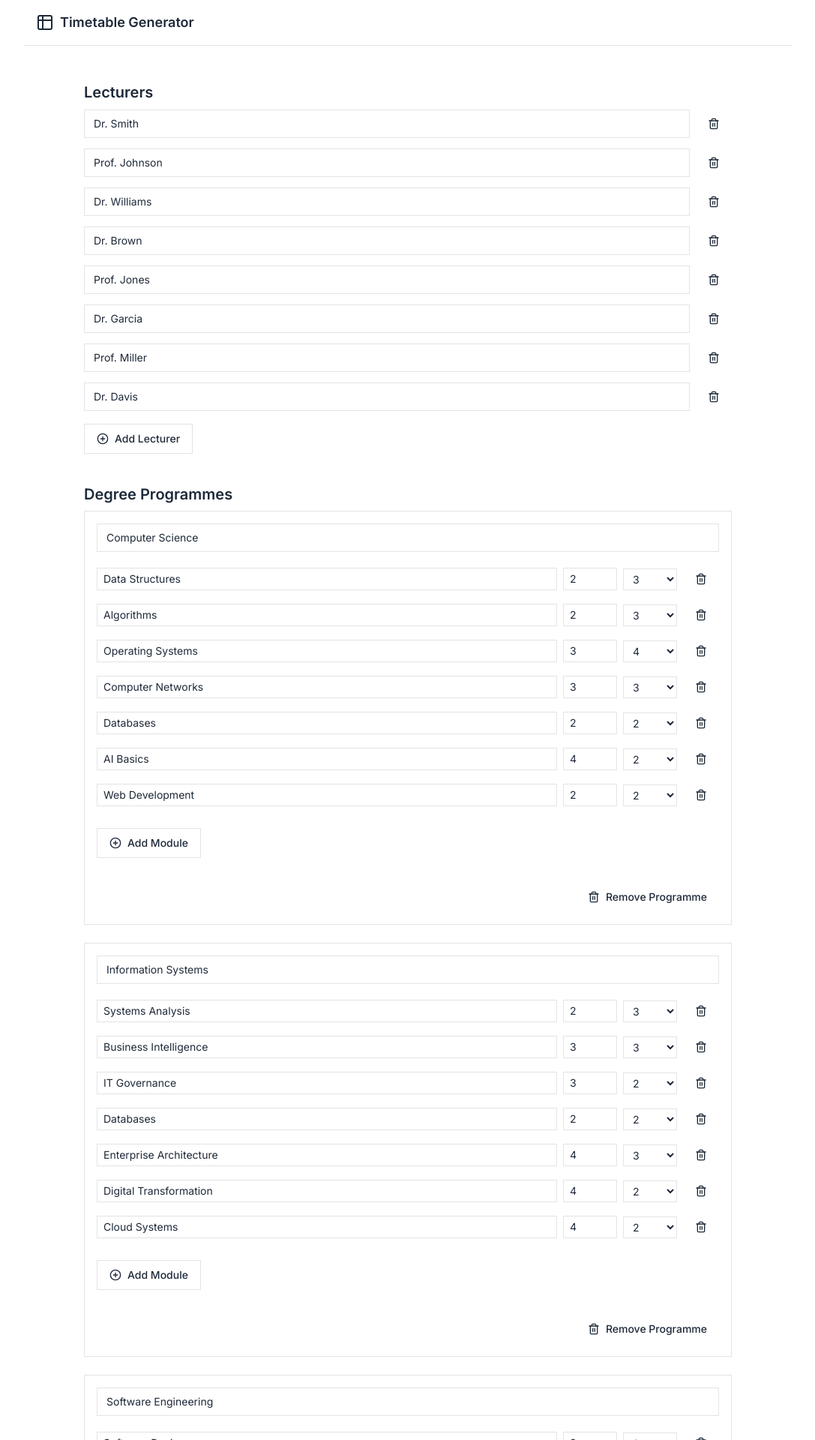
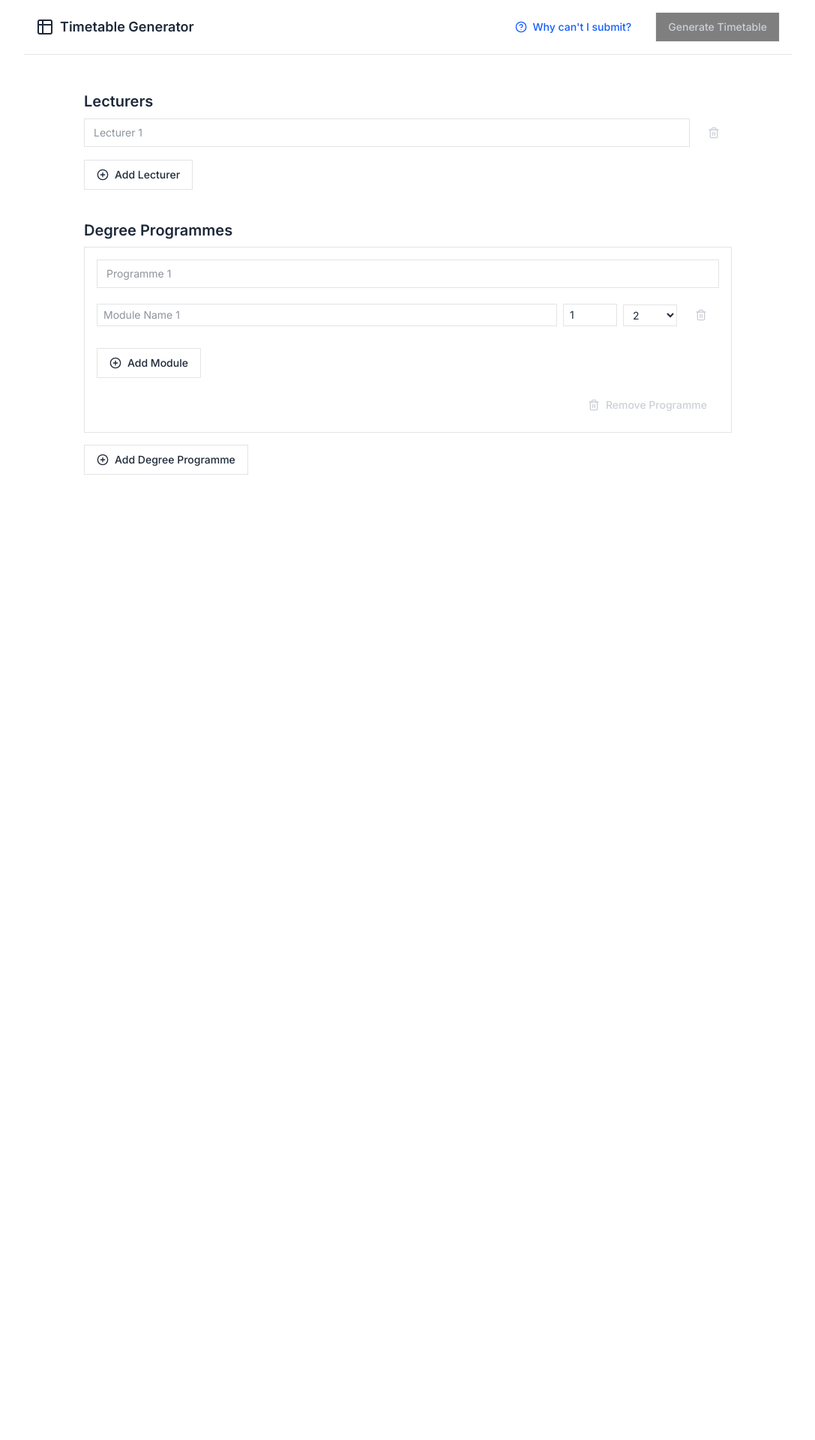
Before and after one commit to tamunyai/timetable-generator, a React (Vite) app in the folder frontend/: page /create in a window 1280 px wide. Shown: the top 1920 px of the page at 75% size, without its empty margins (96-1183 px from the left). After the commit the page ends 800 px from the top, so only its background shows below. Built offline with nearby package versions, Linux system fonts and the light colour scheme.

Commit message:
fix: update `CreateTimetable` page
- added a loader
- updated form validation ui
- updated variables for better readability
- added an error modal, for failed timetable generation

```diff
--- a/frontend/src/pages/CreateTimetable.tsx
+++ b/frontend/src/pages/CreateTimetable.tsx
@@ -17,91 +17,38 @@ interface Programme {
 const LECTURERS_KEY = "ttg_lecturers";
 const PROGRAMMES_KEY = "ttg_programmes";
 
-const API_URL = "http://localhost:5000/api";
-
-const DEFAULT_LECTURERS = [
-  "Dr. Smith",
-  "Prof. Johnson",
-  "Dr. Williams",
-  "Dr. Brown",
-  "Prof. Jones",
-  "Dr. Garcia",
-  "Prof. Miller",
-  "Dr. Davis",
-];
-
-const DEFAULT_PROGRAMMES = [
-  {
-    name: "Computer Science",
-    modules: [
-      { name: "Data Structures", year: 2, units: 3 },
-      { name: "Algorithms", year: 2, units: 3 },
-      { name: "Operating Systems", year: 3, units: 4 },
-      { name: "Computer Networks", year: 3, units: 3 },
-      { name: "Databases", year: 2, units: 2 },
-      { name: "AI Basics", year: 4, units: 2 },
-      { name: "Web Development", year: 2, units: 2 },
-    ],
-  },
-  {
-    name: "Information Systems",
-    modules: [
-      { name: "Systems Analysis", year: 2, units: 3 },
-      { name: "Business Intelligence", year: 3, units: 3 },
-      { name: "IT Governance", year: 3, units: 2 },
-      { name: "Databases", year: 2, units: 2 },
-      { name: "Enterprise Architecture", year: 4, units: 3 },
-      { name: "Digital Transformation", year: 4, units: 2 },
-      { name: "Cloud Systems", year: 4, units: 2 },
-    ],
-  },
-  {
-    name: "Software Engineering",
-    modules: [
-      { name: "Software Design", year: 3, units: 3 },
-      { name: "Testing & QA", year: 3, units: 2 },
-      { name: "Agile Dev", year: 2, units: 3 },
-      { name: "System Architecture", year: 3, units: 4 },
-      { name: "Mobile Dev", year: 4, units: 2 },
-      { name: "DevOps", year: 4, units: 2 },
-      { name: "Project Management", year: 4, units: 2 },
-    ],
-  },
-  {
-    name: "Data Science",
-    modules: [
-      { name: "Statistics", year: 2, units: 3 },
-      { name: "Python for Data", year: 2, units: 3 },
-      { name: "Machine Learning", year: 3, units: 4 },
-      { name: "Data Mining", year: 3, units: 3 },
-      { name: "Data Viz", year: 4, units: 2 },
-      { name: "Big Data", year: 4, units: 3 },
-      { name: "Capstone", year: 4, units: 2 },
-    ],
-  },
-];
-
 const CreateTimetable = () => {
   const navigate = useNavigate();
   const [lecturers, setLecturers] = useState<string[]>([""]);
-  const [programmes, setProgrammes] = useState<Programme[]>([]);
+  const [programmes, setProgrammes] = useState<Programme[]>([
+    { name: "", modules: [{ name: "", year: 1, units: 2 }] },
+  ]);
   const [error, setError] = useState<string | null>(null);
 
+  const [errors, setErrors] = useState<string[]>([]);
+  const [isFormValid, setIsFormValid] = useState(false);
+
+  const [isLoading, setIsLoading] = useState<boolean>(false);
+  const [isModalVisible, setIsModalVisible] = useState<boolean>(false);
+
   useEffect(() => {
-    // const savedLecturers = sessionStorage.getItem(LECTURERS_KEY);
-    // const savedProgrammes = sessionStorage.getItem(PROGRAMMES_KEY);
+    const savedLecturers = sessionStorage.getItem(LECTURERS_KEY);
+    const savedProgrammes = sessionStorage.getItem(PROGRAMMES_KEY);
 
-    setLecturers(DEFAULT_LECTURERS);
-    setProgrammes(DEFAULT_PROGRAMMES);
+    if (savedLecturers) {
+      setLecturers(JSON.parse(savedLecturers));
+    }
 
-    // if (savedLecturers) {
-    //   setLecturers(JSON.parse(savedLecturers));
-    // }
+    if (savedProgrammes) {
+      setProgrammes(JSON.parse(savedProgrammes));
+    }
+  }, []);
 
-    // if (savedProgrammes) {
-    //   setProgrammes(JSON.parse(savedProgrammes));
-    // }
-  }, []);
+  useEffect(() => {
+    const newErrors = validateTimetableForm(lecturers, programmes);
+    setErrors(newErrors);
+    setIsFormValid(newErrors.length === 0);
+  }, [lecturers, programmes]);
 
   // Add new lecturer
   const addLecturer = () => {
@@ -200,14 +147,9 @@ const CreateTimetable = () => {
   };
 
   // Handle form submission
-  const handleSubmit = async (e: React.FormEvent) => {
-    e.preventDefault();
+  const handleSubmit = async () => {
     setError(null);
-
-    if (lecturers.length === 0 || programmes.length === 0) {
-      setError("Please add at least one lecturer and one programme.");
-      return;
-    }
+    setIsLoading(true);
 
     const payload = {
       lecturers,
@@ -222,15 +164,13 @@ const CreateTimetable = () => {
     };
 
     try {
-      const response = await fetch(`${API_URL}/generate`, {
+      const response = await fetch("/api/generate", {
         method: "POST",
         headers: {
           "Content-Type": "application/json",
         },
         body: JSON.stringify(payload),
       });
-
-      console.log(response);
 
       if (!response.ok) {
         throw new Error("Failed to generate timetable");
@@ -243,29 +183,131 @@ const CreateTimetable = () => {
     } catch (err) {
       console.error(err);
       setError("An error occurred while generating the timetable.");
+    } finally {
+      setIsLoading(false);
+    }
+  };
+
+  const validateTimetableForm = (
+    lecturers: string[],
+    programmes: Programme[]
+  ): string[] => {
+    const errors: string[] = [];
+
+    // Lecturers
+    const uniqueLecturers = Array.from(new Set(lecturers.filter(Boolean)));
+    if (lecturers.length < 8) {
+      errors.push("You need at least 8 lecturers to generate a timetable.");
+    } else if (uniqueLecturers.length < 8) {
+      errors.push("You need at least 8 unique lecturers.");
     }
 
-    console.log({ lecturers, programmes });
+    // Programmes
+    const nonEmptyProgrammes = programmes.filter((p) => p.name.trim() !== "");
+    if (programmes.length < 4) {
+      errors.push("You need at least 4 degree programmes.");
+    } else if (nonEmptyProgrammes.length < 4) {
+      errors.push("You need at least 4 unique degree programmes.");
+    }
+
+    // Per programme checks
+    for (const programme of nonEmptyProgrammes) {
+      const { name, modules } = programme;
+      if (!modules || modules.length === 0) {
+        errors.push(`Programme "${name}" must have at least 1 module.`);
+        continue;
+      }
+
+      let totalUnits = 0;
+      let fourUnitCount = 0;
+
+      for (const mod of modules) {
+        if (!mod.name || !mod.units || !mod.year) {
+          errors.push(`Invalid module data in programme "${name}".`);
+          break;
+        }
+
+        if (![2, 3, 4].includes(mod.units)) {
+          errors.push(
+            `Module "${mod.name}" in "${name}" has invalid unit count.`
+          );
+          continue;
+        }
+
+        if (mod.units === 4) {
+          fourUnitCount++;
+          if (fourUnitCount > 2) {
+            errors.push(`"${name}" cannot have more than two 4-unit courses.`);
+            break;
+          }
+        }
+
+        totalUnits += mod.units;
+      }
+
+      if (modules.length < 7) {
+        errors.push(`Programme "${name}" must have at least 7 modules.`);
+      }
+
+      if (totalUnits > 24) {
+        errors.push(`Total units for "${name}" exceed 24.`);
+      } else if (totalUnits < 16) {
+        errors.push(
+          `Total units for "${name}" is less than the minimum required (16).`
+        );
+      }
+    }
+
+    return errors;
   };
 
-  const handleReset = () => {
-    setLecturers([""]);
-    setProgrammes([{ name: "", modules: [{ name: "", year: 1, units: 2 }] }]);
-    sessionStorage.removeItem(LECTURERS_KEY);
-    sessionStorage.removeItem(PROGRAMMES_KEY);
-  };
-
-  const isFormValid =
-    lecturers.length >= 8 &&
-    programmes.length >= 4 &&
-    programmes.every((p) => p.modules.length >= 7);
-
   return (
-    <Layout title="Generate Timetable">
+    <Layout
+      title="Generate Timetable"
+      headerRight={
+        <div className="flex items-center gap-4">
+          {!isFormValid && (
+            <Button
+              type="button"
+              label={
+                <div className="flex items-center font-medium text-sm transition">
+                  <svg
+                    xmlns="http://www.w3.org/2000/svg"
+                    width="24"
+                    height="24"
+                    viewBox="0 0 24 24"
+                    fill="none"
+                    stroke="currentColor"
+                    strokeWidth="2"
+                    strokeLinecap="round"
+                    strokeLinejoin="round"
+                    className="mr-2 w-4 h-4 lucide lucide-circle-help-icon lucide-circle-help"
+                  >
+                    <circle cx="12" cy="12" r="10" />
+                    <path d="M9.09 9a3 3 0 0 1 5.83 1c0 2-3 3-3 3" />
+                    <path d="M12 17h.01" />
+                  </svg>
+                  <span>Why can't I submit?</span>
+                </div>
+              }
+              onClick={() => setIsModalVisible(true)}
+              className="border-0 text-blue-600 hover:text-blue-800"
+            />
+          )}
+          <Button
+            type="submit"
+            label="Generate Timetable"
+            className="bg-black hover:bg-gray-700 text-white"
+            disabled={!isFormValid}
+            onClick={handleSubmit}
+          />
+        </div>
+      }
+    >
       <section className="mx-auto px-4 py-12 max-w-4xl text-gray-800">
         {error && <p className="mb-4 text-red-600">{error}</p>}
 
-        <form onSubmit={handleSubmit} className="space-y-10">
+        <form className="space-y-10">
           {/* Lecturers */}
           <div>
             <h2 className="mb-2 font-semibold text-xl">Lecturers</h2>{" "}
@@ -273,7 +315,7 @@ const CreateTimetable = () => {
               {lecturers.map((lecturer, index) => (
                 <div key={index} className="flex items-center gap-2">
                   <input
-                    id={`Lecturer ${index + 1}`}
+                    id={`lecturer-${index + 1}`}
                     type="text"
                     value={lecturer}
                     onChange={(e) => updateLecturer(index, e.target.value)}
@@ -478,7 +520,7 @@ const CreateTimetable = () => {
                     className="mt-2"
                   />
 
-                  <div className="flex justify-end mt-4">
+                  <div className="flex justify-end">
                     <Button
                       type="button"
                       label={
@@ -543,28 +585,102 @@ const CreateTimetable = () => {
               />
             </div>
           </div>
-
-          <div className="flex justify-end gap-4 mt-6 pt-4 border-t">
-            <Button
-              type="button"
-              label="Reset All"
-              onClick={handleReset}
-              className="text-red-700"
-            />
-            <Button
-              type="submit"
-              label="Generate Timetable"
-              className="bg-black hover:bg-gray-700 text-white"
-              disabled={!isFormValid}
-              title={
-                !isFormValid
-                  ? "You need at least 8 lecturers, 4 degree programmes, and 7 modules per programme."
-                  : ""
-              }
-            />
-          </div>
         </form>
       </section>
+
+      {error && (
+        <div className="z-50 fixed inset-0 flex justify-center items-center bg-black/50 backdrop-blur-sm">
+          <div className="bg-white shadow-xl p-6 rounded-lg w-full max-w-md">
+            <div className="flex items-center">
+              <svg
+                xmlns="http://www.w3.org/2000/svg"
+                className="mr-2 w-6 h-6 text-red-500"
+                fill="none"
+                viewBox="0 0 24 24"
+                stroke="currentColor"
+                strokeWidth={2}
+              >
+                <path
+                  strokeLinecap="round"
+                  strokeLinejoin="round"
+                  d="M12 9v2m0 4h.01M12 5a7 7 0 110 14 7 7 0 010-14z"
+                />
+              </svg>
+              <h2
+                id="error-title"
+                className="font-semibold text-gray-800 text-lg"
+              >
+                Something went wrong
+              </h2>
+            </div>
+
+            <div className="flex-1">
+              <p id="error-message" className="mt-4 text-red-600">
+                {error}
+              </p>
+            </div>
+
+            <div className="flex justify-end mt-6">
+              <Button
+                label="OK"
+                onClick={() => setError(null)}
+                className="border-0 text-blue-800"
+              />
+            </div>
+          </div>
+        </div>
+      )}
+
+      {isLoading && (
+        <div className="z-50 fixed inset-0 flex flex-col justify-center items-center bg-black/50 backdrop-blur-sm text-gray-300">
+          <svg
+            xmlns="http://www.w3.org/2000/svg"
+            width="24"
+            height="24"
+            viewBox="0 0 24 24"
+            fill="none"
+            stroke="currentColor"
+            strokeWidth="2"
+            strokeLinecap="round"
+            strokeLinejoin="round"
+            className="mb-4 w-12 h-12 animate-spin lucide lucide-loader-icon lucide-loader"
+          >
+            <path d="M12 2v4" />
+            <path d="m16.2 7.8 2.9-2.9" />
+            <path d="M18 12h4" />
+            <path d="m16.2 16.2 2.9 2.9" />
+            <path d="M12 18v4" />
+            <path d="m4.9 19.1 2.9-2.9" />
+            <path d="M2 12h4" />
+            <path d="m4.9 4.9 2.9 2.9" />
+          </svg>
+          <span className="font-medium text-lg">
+            Generating Your Timetable...
+          </span>
+        </div>
+      )}
+
+      {isModalVisible && (
+        <div className="z-50 fixed inset-0 flex justify-center items-center bg-black/50 backdrop-blur-sm">
+          <div className="bg-white shadow-lg p-6 rounded-lg w-full max-w-lg">
+            <h2 className="mb-4 font-semibold text-gray-800 text-lg">
+              Fix the following issues:
+            </h2>
+            <ul className="space-y-1 text-red-700 text-sm list-disc list-inside">
+              {errors.map((err, i) => (
+                <li key={i}>{err}</li>
+              ))}
+            </ul>
+            <div className="flex justify-end mt-6">
+              <Button
+                label="OK"
+                onClick={() => setIsModalVisible(false)}
+                className="border-0 text-blue-800"
+              />
+            </div>
+          </div>
+        </div>
+      )}
     </Layout>
   );
 };
```
